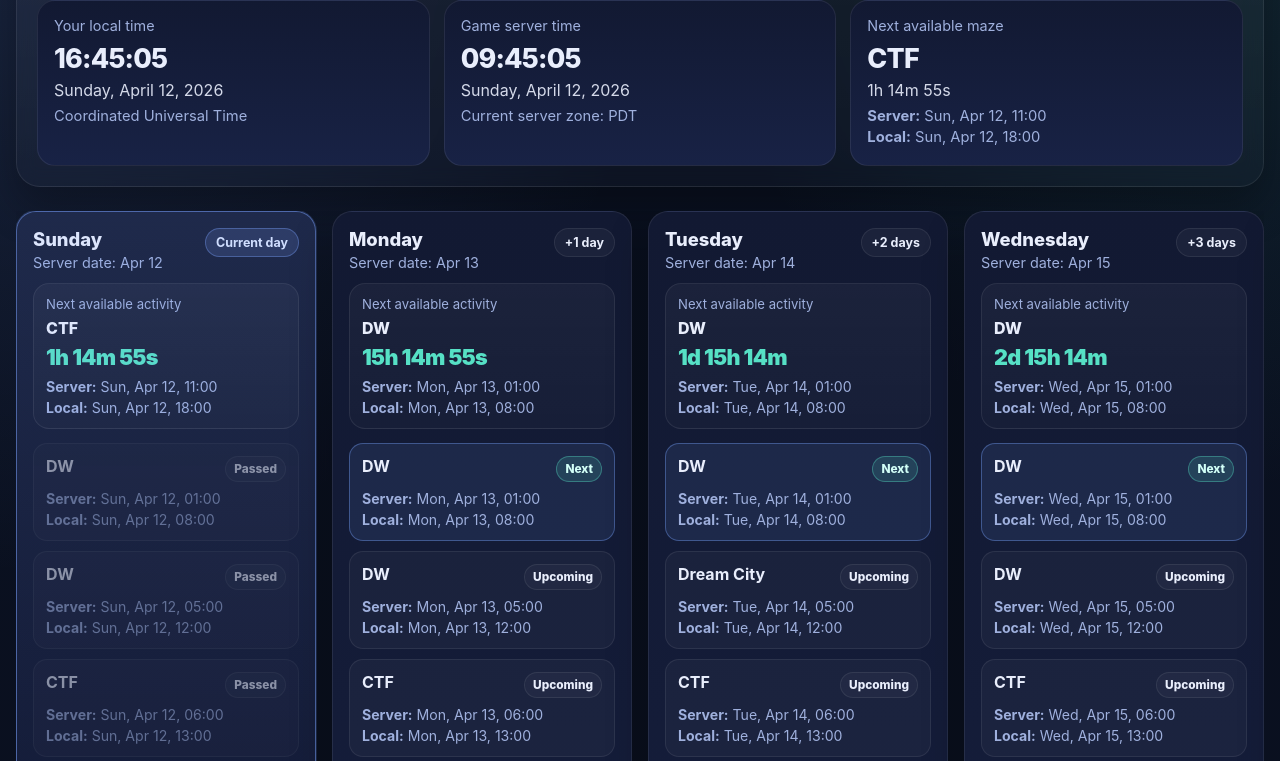
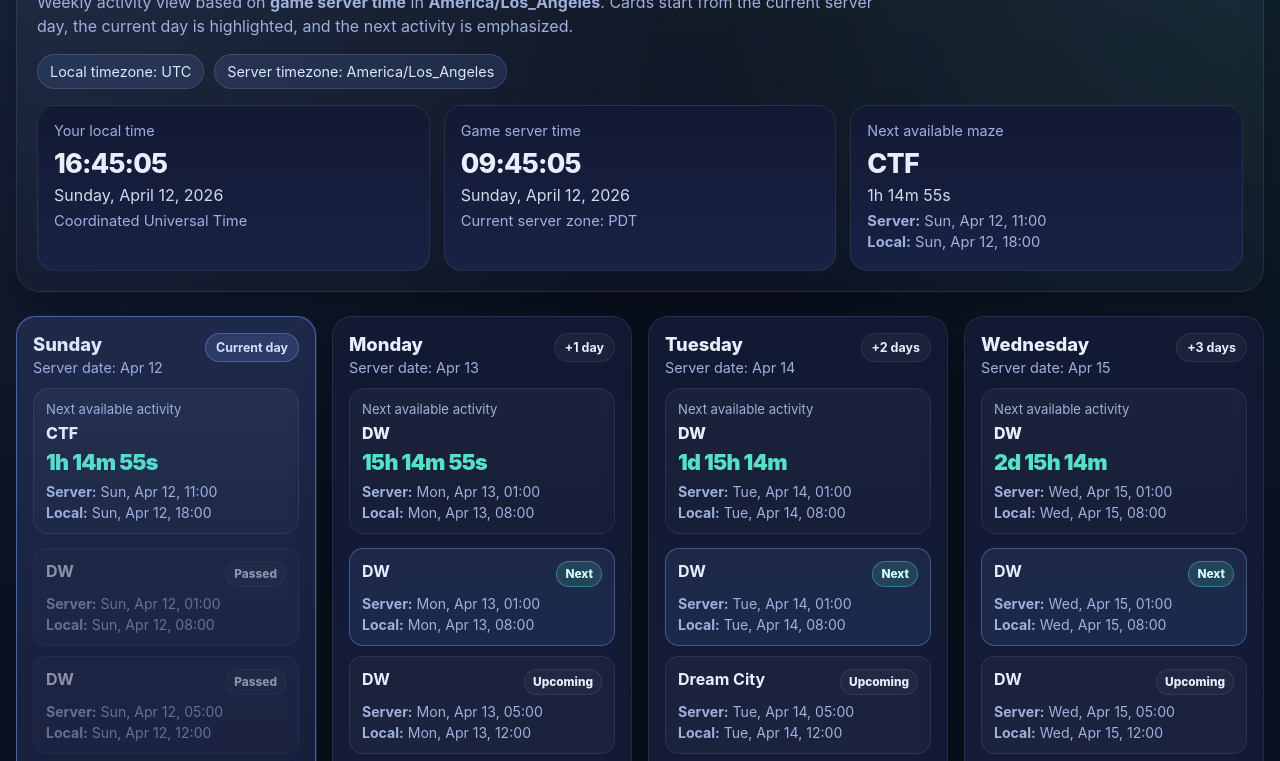
Before and after one commit to KirSobolev/mazes, a plain HTML site: page index.html in a window 1280 px wide. Shown: the part 98-859 px from the top of the page. Drawn offline with Linux system fonts and the light colour scheme.

Commit message:
Fixed bugs

```diff
--- a/index.html
+++ b/index.html
@@ -3,7 +3,7 @@
 <head>
   <meta charset="UTF-8" />
   <meta name="viewport" content="width=device-width, initial-scale=1.0" />
-  <title>ToP Vanilla Timetable</title>
+  <title>Game Activity Timetable</title>
   <style>
     :root {
       --bg: #0b1020;
@@ -351,7 +351,10 @@
         <div class="hero-top">
           <div>
             <h1 class="title">Game Activity Timetable</h1>
-
+            <p class="subtitle">
+              Weekly activity view based on <strong>game server time</strong> in <strong>America/Los_Angeles</strong>.
+              Cards start from the current server day, the current day is highlighted, and the next activity is emphasized.
+            </p>
           </div>
           <div class="badge-row">
             <div class="badge" id="user-zone-badge">Local timezone</div>
@@ -388,6 +391,11 @@
       <div class="cards" id="cards"></div>
     </section>
 
+    <div class="footer-note">
+      Edit the timetable data in <code class="inline">scheduleData</code> inside this file.
+      Time strings must use 24-hour format like <code class="inline">"09:30"</code> and are interpreted in the game server timezone.
+      This file can be published directly with GitHub Pages as <code class="inline">index.html</code>.
+    </div>
   </div>
 
   <script>
@@ -580,10 +588,23 @@
 
     function buildServerDateTime(baseServerDate, hhmm) {
       const [hour, minute] = hhmm.split(':').map(Number);
-      const utcGuess = new Date(Date.UTC(
+
+      // Start from noon UTC on the intended calendar date to avoid crossing
+      // into the previous server day while resolving the timezone offset.
+      const stableUTC = new Date(Date.UTC(
         baseServerDate.year,
         baseServerDate.month - 1,
         baseServerDate.day,
+        12,
+        0,
+        0
+      ));
+
+      const resolvedServerDate = getServerParts(stableUTC);
+      const utcGuess = new Date(Date.UTC(
+        resolvedServerDate.year,
+        resolvedServerDate.month - 1,
+        resolvedServerDate.day,
         hour,
         minute,
         0
@@ -593,16 +614,9 @@
       return new Date(utcGuess.getTime() - offsetMinutes * 60000);
     }
 
-    function addDaysInServerCalendar(serverDate, daysToAdd) {
-      const noonUTC = new Date(Date.UTC(
-        serverDate.year,
-        serverDate.month - 1,
-        serverDate.day + daysToAdd,
-        12,
-        0,
-        0
-      ));
-      return getServerParts(noonUTC);
+    function addDaysInServerCalendar(serverDate, daysToAdd, anchorNow = new Date()) {
+      const shifted = new Date(anchorNow.getTime() + daysToAdd * 24 * 60 * 60 * 1000);
+      return getServerParts(shifted);
     }
 
     function formatDuration(ms) {
@@ -631,7 +645,7 @@
       for (let dayOffset = 0; dayOffset < 8; dayOffset++) {
         const weekdayIndex = (currentDayIndex + dayOffset) % 7;
         const weekdayName = WEEKDAYS[weekdayIndex];
-        const serverDate = addDaysInServerCalendar(currentServer, dayOffset);
+        const serverDate = addDaysInServerCalendar(currentServer, dayOffset, now);
         const activities = (scheduleData[weekdayName] || [])
 
           .map(item => ({
@@ -674,14 +688,15 @@
       return Array.from({ length: 7 }, (_, offset) => {
         const weekdayIndex = (currentDayIndex + offset) % 7;
         const weekdayName = WEEKDAYS[weekdayIndex];
-        const serverDate = addDaysInServerCalendar(currentServer, offset);
+        const serverDate = addDaysInServerCalendar(currentServer, offset, now);
         const activities = (scheduleData[weekdayName] || []).map(item => ({
           ...item,
           startDate: buildServerDateTime(serverDate, item.time)
         })).sort((a, b) => a.startDate - b.startDate);
 
-        let nextIndex = activities.findIndex(activity => activity.startDate > now);
-        if (nextIndex === -1) nextIndex = activities.length ? 0 : -1;
+        let nextIndex = offset === 0
+          ? activities.findIndex(activity => activity.startDate > now)
+          : (activities.length ? 0 : -1);
 
         return {
           offset,
@@ -694,13 +709,14 @@
       });
     }
 
-    function createActivityHTML(activity, isNext, now) {
-      const isPast = activity.startDate <= now && !isNext;
+    function createActivityHTML(activity, isNext, now, isCurrentDayCard) {
+      const isPast = isCurrentDayCard && activity.startDate <= now && !isNext;
+      const stateLabel = isNext ? 'Next' : isPast ? 'Passed' : 'Upcoming';
       return `
         <div class="activity ${isNext ? 'next' : ''} ${isPast ? 'past' : ''}">
           <div class="activity-top">
             <div class="activity-name">${activity.name}</div>
-            <div class="activity-state ${isNext ? 'next' : ''}">${isNext ? 'Next' : isPast ? 'Passed' : 'Upcoming'}</div>
+            <div class="activity-state ${isNext ? 'next' : ''}">${stateLabel}</div>
           </div>
           <div class="time-pair">
             <div><strong>Server:</strong> ${formatters.serverShortDateTime.format(activity.startDate)}</div>
@@ -718,7 +734,7 @@
         const nextActivity = card.nextIndex >= 0 ? card.activities[card.nextIndex] : null;
         const countdown = nextActivity ? formatDuration(nextActivity.startDate - now) : 'No events';
         const activitiesHTML = card.activities.length
-          ? card.activities.map((activity, index) => createActivityHTML(activity, index === card.nextIndex, now)).join('')
+          ? card.activities.map((activity, index) => createActivityHTML(activity, index === card.nextIndex, now, card.isCurrentDay)).join('')
           : '<div class="activity"><div class="activity-name">No activities configured</div></div>';
 
         return `
```
